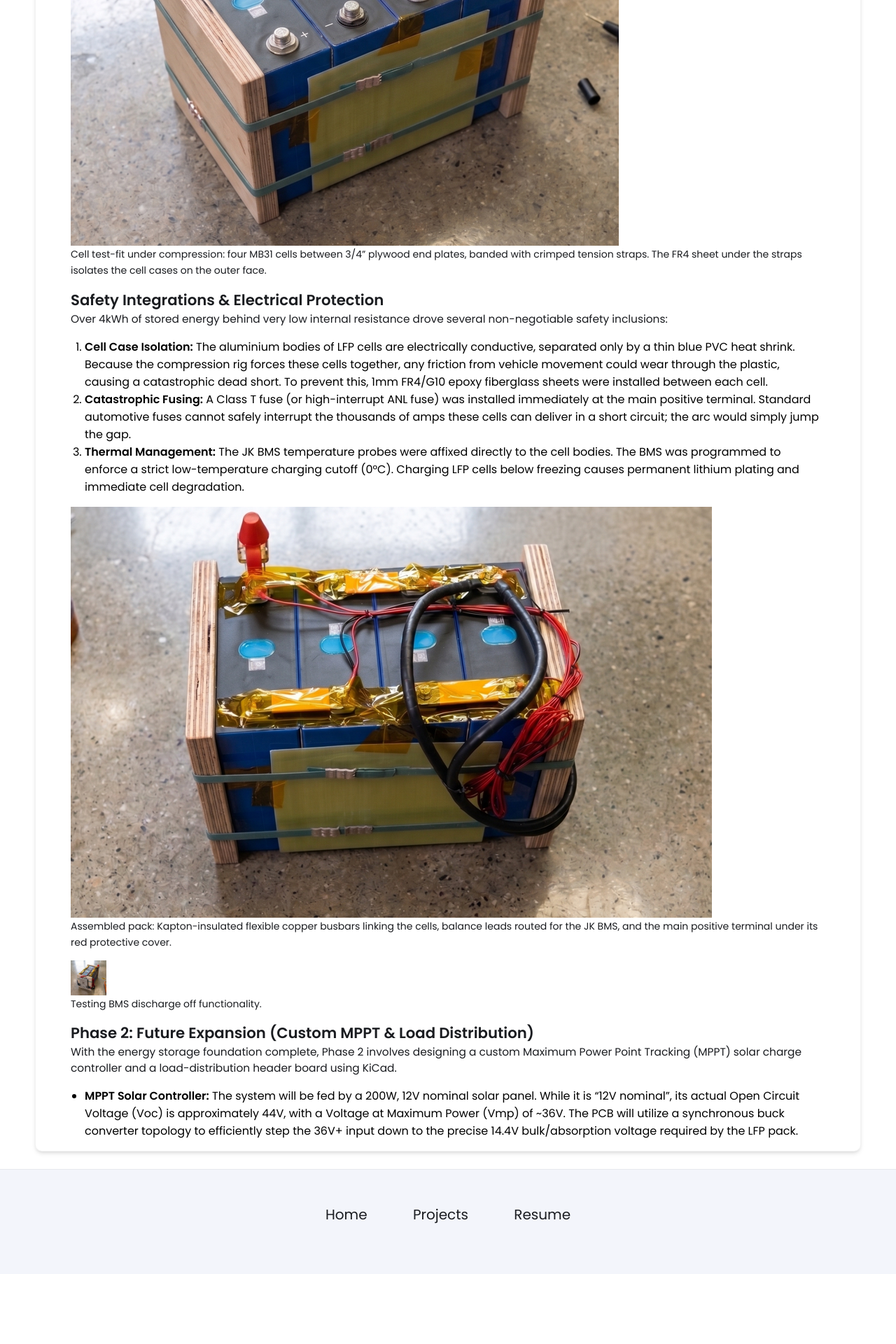
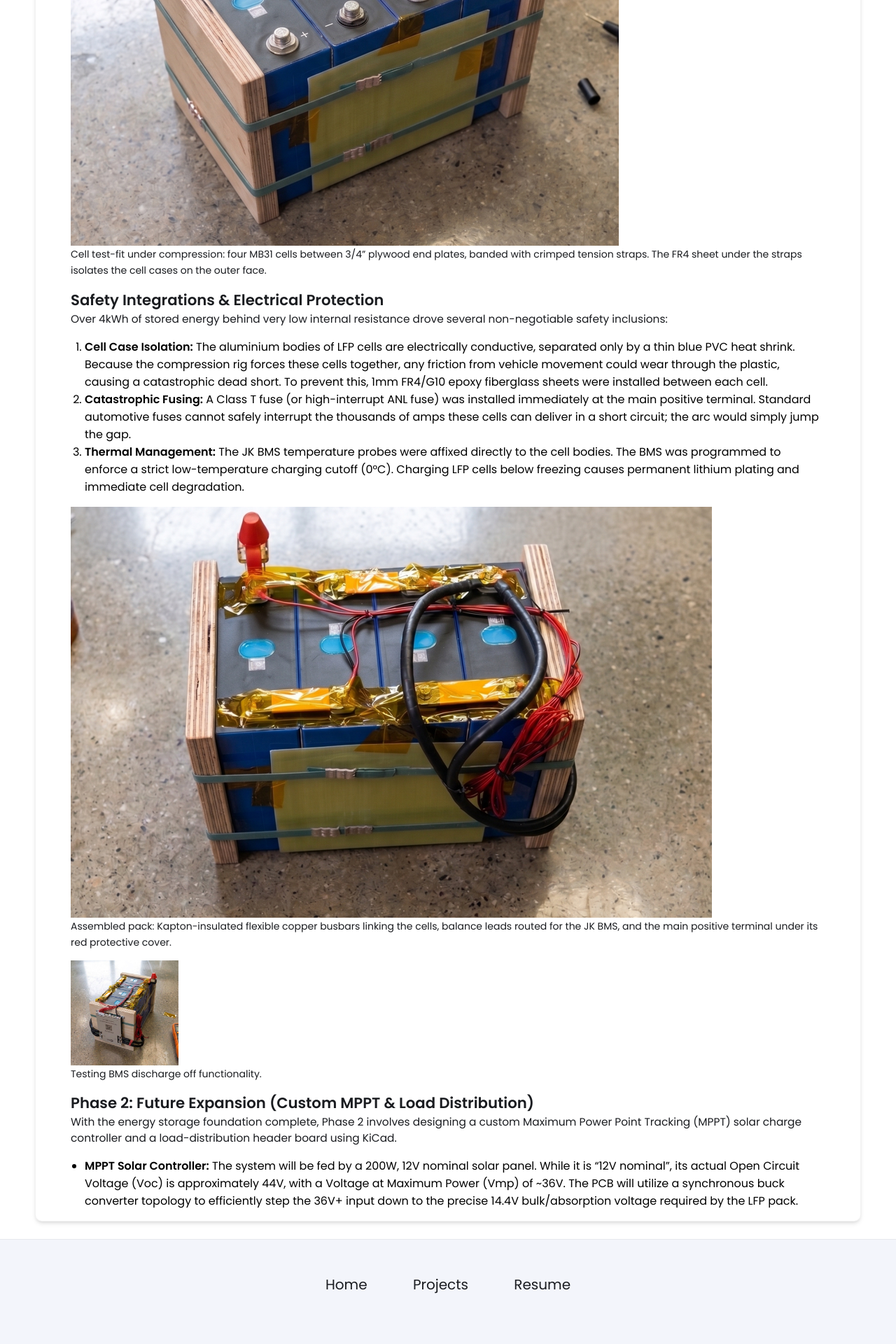
Before and after one commit to OliCar-del/OliCar-del.github.io, a Jekyll site: the page built from _projects/07_batt/index.md, in a window 1280 px wide. Shown: the part 2065-3985 px from the top of the page at 70% size. Built offline with Jekyll 4.4.1, drawn with Linux system fonts in a browser that asks for light colours; before the commit the page ends 3885 px from its top, so only the background shows below that.

Commit message:
clarification

```diff
--- a/_projects/07_batt/index.md
+++ b/_projects/07_batt/index.md
@@ -51,7 +51,7 @@ Over 4kWh of stored energy behind very low internal resistance drove several non
 {% include image-gallery.html images="batt.png" height="600" %}
 <span style="font-size: 14px">Assembled pack: Kapton-insulated flexible copper busbars linking the cells, balance leads routed for the JK BMS, and the main positive terminal under its red protective cover.</span>
 
-{% include image-gallery.html images="bms.jpg" height="50" %}
+{% include image-gallery.html images="bms.jpg" height="150" %}
 <span style="font-size: 14px">Testing BMS discharge off functionality.</span>
 
 ## Phase 2: Future Expansion (Custom MPPT & Load Distribution)
```
